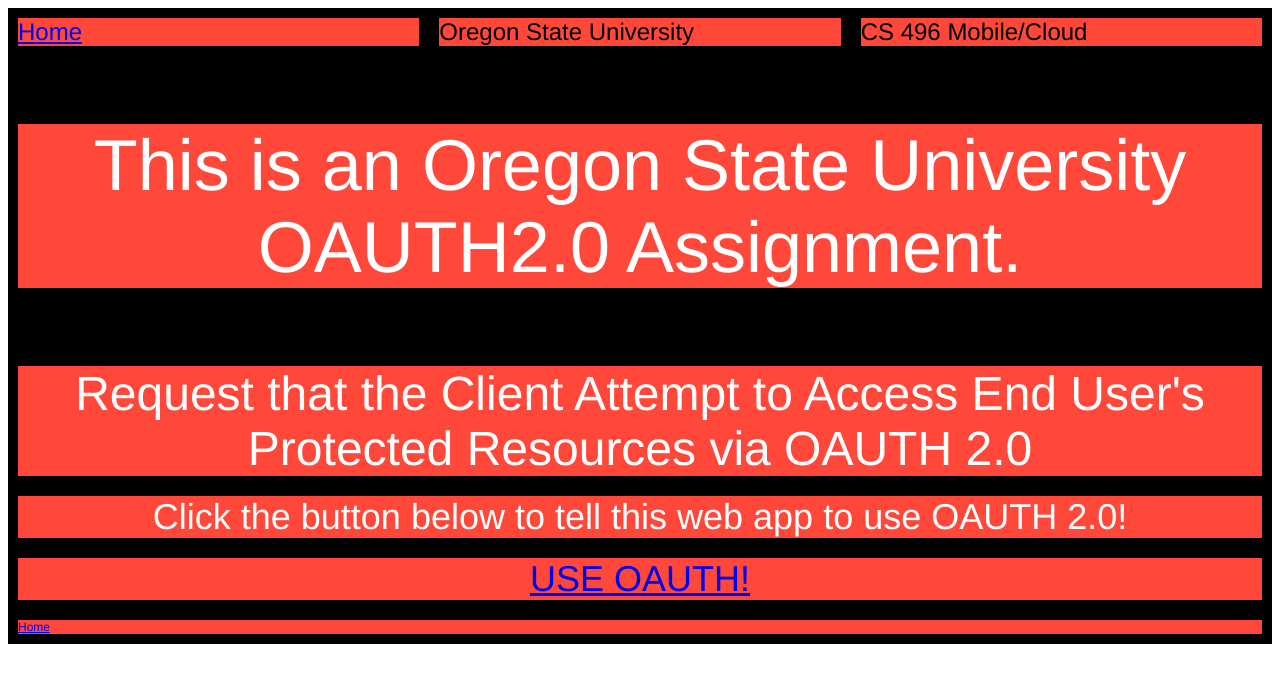
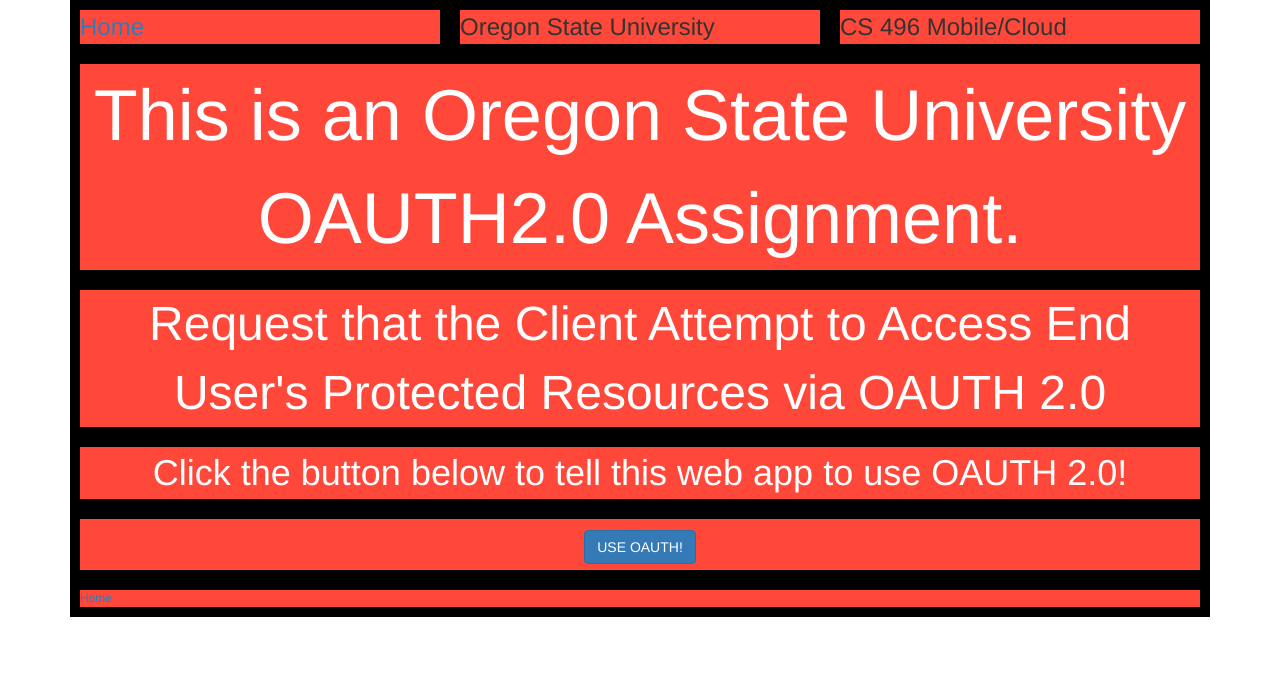
Before and after one commit to wilsonsk/cs-496-Cloud-Mobile-Dev, a Python web app: template OAUTH_2.0/templates/index.html in a window 1280 px wide. Shown: the top 683 px of the page. Run offline with Jinja, Linux system fonts and the light colour scheme; the template is opened without the code that fills it: most values are stand-ins (such as "Sample title", 1, 10 or a date in 2020); some libraries are stand-ins or nearby versions.

Commit message:
Implemented main button

```diff
--- a/OAUTH_2.0/style.css
+++ b/OAUTH_2.0/style.css
@@ -47,4 +47,7 @@
 	#gplus-field {
 		color: black;
 	}
+	#button-text{
+		color: white;
+	}
 }
--- a/OAUTH_2.0/templates/index.html
+++ b/OAUTH_2.0/templates/index.html
@@ -4,6 +4,7 @@
         <meta charset="UTF-8" />
         <meta name="viewport" content="width=device-width" />
         <title>{{ title }}</title>
+	<link rel="stylesheet" href="https://maxcdn.bootstrapcdn.com/bootstrap/3.3.7/css/bootstrap.min.css">
         <link rel="stylesheet" href="style.css">
     </head>
     <body>
@@ -19,7 +20,7 @@
 		<section>
 
 	        	{% block content %}
-			<div class="flex-container" style="height: 300px;">
+			<div class="flex-container">
 				<p class="main-cont flex-item" id="headline-text">
 					This is an Oregon State University OAUTH2.0 Assignment.
 				</p>
@@ -38,7 +39,7 @@
 					</div>
 					<div class="flex-container">
 					        <p class="main-cont flex-item">
-					        	<a href="{{end_user_request}}">USE OAUTH!</a>
+							<a href="{{end_user_request}}" role="button" class="btn btn-primary" id="button-text">USE OAUTH!</a>
 					        </p>
 					</div>
 				</div>
```
Also changed, not shown: OAUTH_2.0/templates/gplus_results.html (+4 -4 lines).
